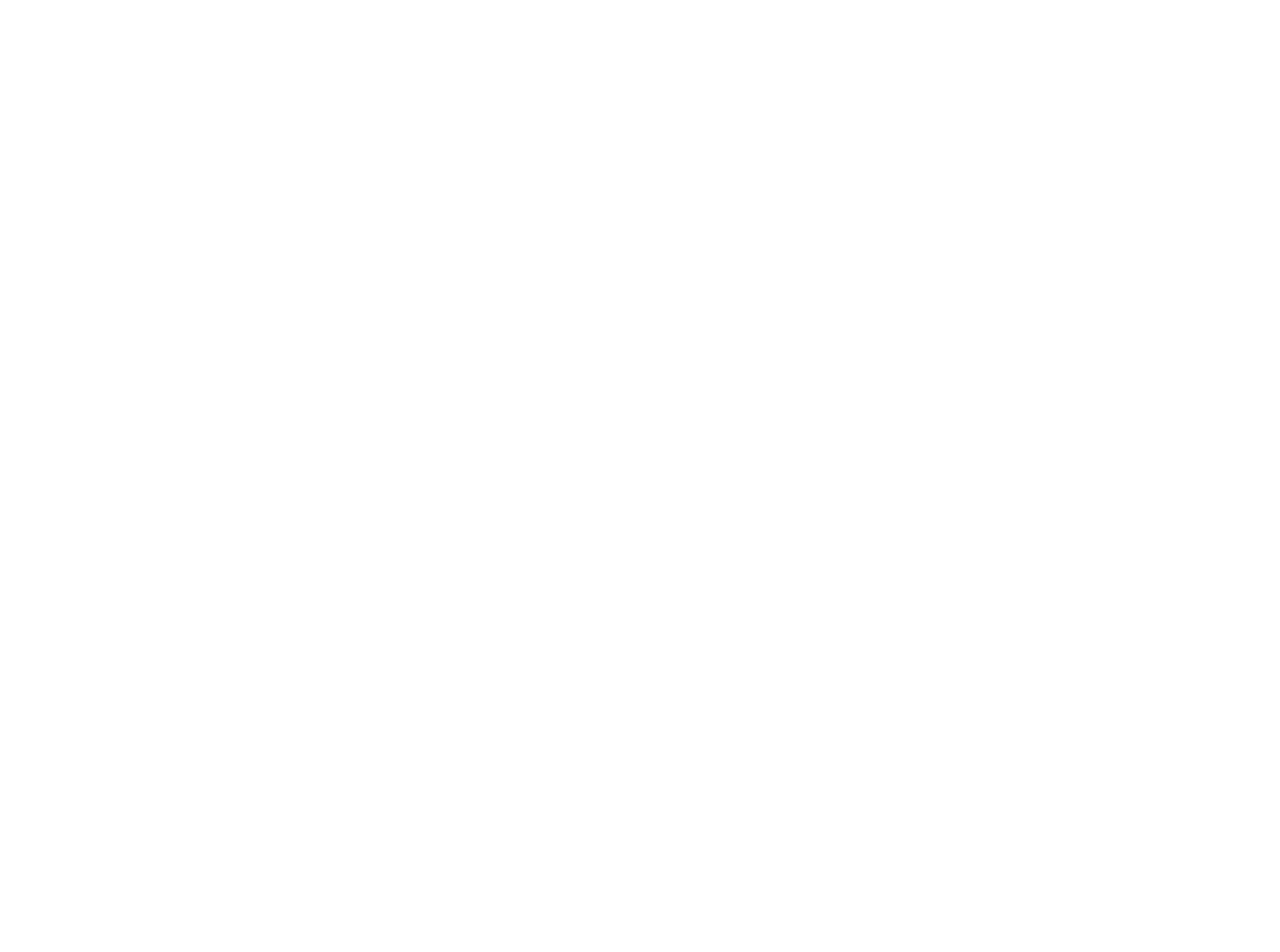
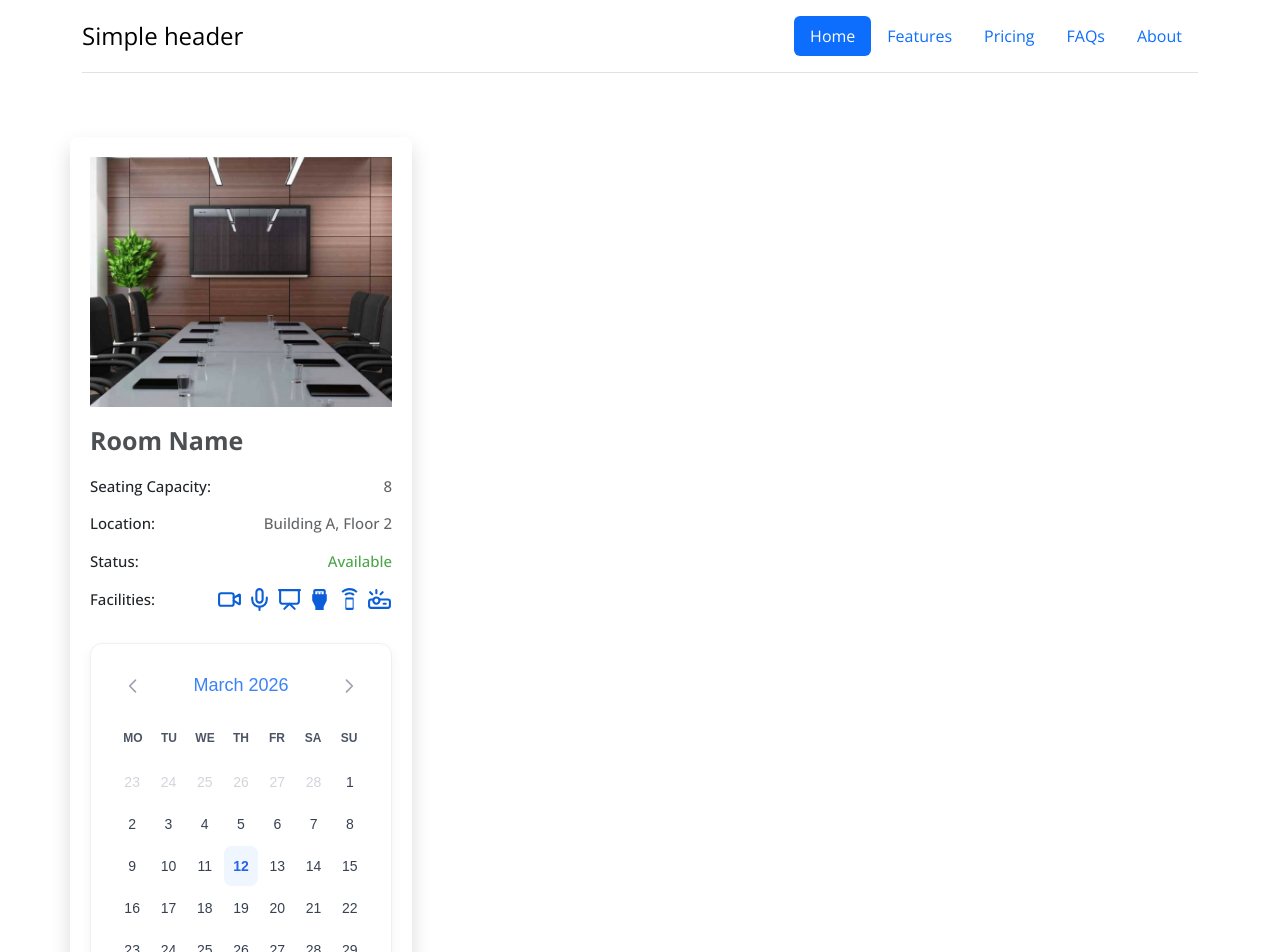
Before and after one commit to gnad0722/Meeting_Room_Web, a React (Create React App) app: page /detail in a window 1280 px wide. Before the commit this address had no page. Shown: the top 952 px of the page. Before the commit the page ends 800 px from the top, so only its background shows below. Built offline with nearby package versions, Linux system fonts and the light colour scheme.

Commit message:
Detail Page v1

```diff
--- a/src/App.jsx
+++ b/src/App.jsx
@@ -6,6 +6,7 @@
 } from "react-router-dom";
 import Homepage from './pages/Homepage';
 import BookingPage from './pages/BookingPage';
+import DetailRoomPage from './pages/DetailRoomPage';
 import "./assets/styles/index.css"
 function App() {
 
@@ -14,6 +15,7 @@
       <Routes>
         <Route path="/" element={<Homepage />} />
         <Route path="/room" element={<BookingPage/>} />
+        <Route path="/detail" element={<DetailRoomPage/>}/>
       </Routes>
     </BrowserRouter>
   );
--- /dev/null
+++ b/src/assets/styles/detailRoomPage.css
@@ -0,0 +1,135 @@
+.booking-page {
+  display: flex;
+  flex-direction: column;
+}
+.body-detail-page {
+  display: flex;
+  padding: 20px 70px;
+  width: 100%;
+  gap: 50px;
+}
+.card-room {
+  width: 30%;
+  display: flex;
+  flex-direction: column;
+  border-radius: 0.5rem;
+  background-color: white;
+  box-shadow: 0 10px 20px rgba(0, 0, 0, 0.15);
+  margin: 20px 0px;
+  padding: 20px;
+  gap: 15px;
+}
+.card-room img {
+  width: 100%;
+  height: 250px;
+  object-fit: cover;
+}
+.card-room #roomName {
+  font-size: 25px;
+  font-weight: bold;
+  opacity: 0.8;
+}
+.card-room #roomInfo {
+  display: flex;
+  font-size: 15px;
+  font-weight: 500;
+  justify-content: space-between;
+  align-items: center;
+}
+.card-room #roomInfo span {
+  font-size: 15px;
+  font-weight: 500;
+  opacity: 0.7;
+}
+.card-room #roomInfo .list-facility {
+  display: flex;
+  justify-content: space-between;
+  flex-wrap: wrap;
+  font-size: 25px;
+  color: #0b5ed7;
+  gap: 5px;
+}
+.calendar-container {
+  width: 320px;
+  padding: 24px;
+  background: #ffffff;
+  border-radius: 12px;
+  border: 1px solid #f0f0f0;
+  font-family: sans-serif;
+  box-shadow: 0 4px 12px rgba(0, 0, 0, 0.05);
+  user-select: none; /* Ngăn bôi đen văn bản khi click nhanh */
+}
+
+.calendar-header {
+  display: flex;
+  justify-content: space-between;
+  align-items: center;
+  margin-bottom: 25px;
+}
+
+.calendar-title {
+  color: #3b82f6;
+  font-size: 18px;
+  font-weight: 500;
+  margin: 0;
+  min-width: 140px;
+  text-align: center;
+}
+
+.nav-btn {
+  background: none;
+  border: none;
+  color: #9ca3af;
+  cursor: pointer;
+  padding: 8px;
+  border-radius: 50%;
+  display: flex;
+  align-items: center;
+  transition: all 0.2s;
+}
+
+.nav-btn:hover {
+  background-color: #f3f4f6;
+  color: #374151;
+}
+
+.weekday-grid {
+  display: grid;
+  grid-template-columns: repeat(7, 1fr);
+  margin-bottom: 15px;
+}
+
+.weekday-label {
+  text-align: center;
+  font-size: 12px;
+  font-weight: 700;
+  color: #4b5563;
+}
+
+.days-grid {
+  display: grid;
+  grid-template-columns: repeat(7, 1fr);
+  gap: 2px;
+}
+
+.day-cell {
+  height: 40px;
+  display: flex;
+  align-items: center;
+  justify-content: center;
+  font-size: 14px;
+  cursor: pointer;
+  border-radius: 8px;
+  transition: 0.2s;
+}
+
+.day-cell.current-month { color: #374151; }
+.day-cell.other-month { color: #d1d5db; }
+
+.day-cell:hover { background-color: #f9fafb; }
+
+.day-cell.selected {
+  background-color: #eff6ff;
+  color: #2563eb;
+  font-weight: bold;
+}
--- /dev/null
+++ b/src/components/Calendar.jsx
@@ -0,0 +1,97 @@
+import React, { useState } from "react";
+function Calendar() {
+ const [viewDate, setViewDate] = useState(new Date());
+  const [selectedDate, setSelectedDate] = useState(new Date());
+
+  const daysOfWeek = ['MO', 'TU', 'WE', 'TH', 'FR', 'SA', 'SU'];
+  const month = viewDate.getMonth();
+  const year = viewDate.getFullYear();
+
+  const changeMonth = (offset) => {
+    setViewDate(new Date(year, month + offset, 1));
+  };
+
+  const handleDateClick = (day, isCurrentMonth) => {
+    if (isCurrentMonth) {
+      setSelectedDate(new Date(year, month, day));
+    }
+  };
+
+  const generateDays = () => {
+    const firstDayOfMonth = new Date(year, month, 1);
+    const lastDayOfMonth = new Date(year, month + 1, 0);
+
+    let firstDayWeekday = firstDayOfMonth.getDay();
+    firstDayWeekday = firstDayWeekday === 0 ? 6 : firstDayWeekday - 1;
+
+    const days = [];
+    const prevMonthLastDay = new Date(year, month, 0).getDate();
+
+    for (let i = firstDayWeekday - 1; i >= 0; i--) {
+      days.push({ day: prevMonthLastDay - i, currentMonth: false });
+    }
+
+    for (let i = 1; i <= lastDayOfMonth.getDate(); i++) {
+      days.push({ day: i, currentMonth: true });
+    }
+
+    const totalSlots = 42;
+    const remainingSlots = totalSlots - days.length;
+    for (let i = 1; i <= remainingSlots; i++) {
+      days.push({ day: i, currentMonth: false });
+    }
+
+    return days;
+  };
+
+  return (
+    <div className="calendar-container">
+      <div className="calendar-header">
+        <button className="nav-btn" onClick={() => changeMonth(-1)}>
+          <svg width="20" height="20" fill="none" stroke="currentColor" viewBox="0 0 24 24">
+            <path strokeLinecap="round" strokeLinejoin="round" strokeWidth="2" d="M15 19l-7-7 7-7" />
+          </svg>
+        </button>
+
+        <h2 className="calendar-title">
+          {new Intl.DateTimeFormat('en-US', { month: 'long' }).format(viewDate)} {year}
+        </h2>
+
+        <button className="nav-btn" onClick={() => changeMonth(1)}>
+          <svg width="20" height="20" fill="none" stroke="currentColor" viewBox="0 0 24 24">
+            <path strokeLinecap="round" strokeLinejoin="round" strokeWidth="2" d="M9 5l7 7-7 7" />
+          </svg>
+        </button>
+      </div>
+
+      <div className="weekday-grid">
+        {daysOfWeek.map(day => (
+          <div key={day} className="weekday-label">{day}</div>
+        ))}
+      </div>
+
+      <div className="days-grid">
+        {generateDays().map((item, index) => {
+          const isSelected =
+            item.currentMonth &&
+            item.day === selectedDate.getDate() &&
+            month === selectedDate.getMonth() &&
+            year === selectedDate.getFullYear();
+
+          return (
+            <div
+              key={index}
+              onClick={() => handleDateClick(item.day, item.currentMonth)}
+              className={`day-cell
+                ${item.currentMonth ? 'current-month' : 'other-month'}
+                ${isSelected ? 'selected' : ''}`}
+            >
+              {item.day}
+            </div>
+          );
+        })}
+      </div>
+    </div>
+  );
+}
+export default Calendar;
--- /dev/null
+++ b/src/components/RoomCardDetail.jsx
@@ -0,0 +1,38 @@
+import React from "react";
+import image from "../assets/images/meetingroom.jpg";
+import { LuVideo, LuMic, LuPresentation, LuProjector } from "react-icons/lu";
+import { MdSpeakerPhone, MdSettingsInputHdmi } from "react-icons/md";
+import Calendar from "./Calendar";
+function RoomCardDetail() {
+  return (
+    <div className="card-room">
+      <img src={image} alt="Meeting Room" />
+      <span id="roomName">Room Name</span>
+      <span id="roomInfo">
+        Seating Capacity: <span>8</span>
+      </span>
+      <span id="roomInfo">
+        Location: <span>Building A, Floor 2</span>
+      </span>
+      <span id="roomInfo">
+        Status: <span style={{ color: "green" }}>Available</span>
+      </span>
+      <span id="roomInfo">
+        Facilities:{" "}
+        <div className="list-facility">
+          <LuVideo />
+          <LuMic />
+          <LuPresentation />
+          <MdSettingsInputHdmi />
+          <MdSpeakerPhone />
+          <LuProjector />
+        </div>
+      </span>
+      <div className="d-flex w-100 justify-content-center mt-3">
+          <Calendar/>
+      </div>
+
+    </div>
+  );
+}
+export default RoomCardDetail;
--- /dev/null
+++ b/src/pages/DetailRoomPage.jsx
@@ -0,0 +1,15 @@
+import React from "react";
+import "../assets/styles/detailRoomPage.css";
+import Header from "../components/Header";
+import RoomCardDetail from "../components/RoomCardDetail";
+function DetailRoomPage() {
+  return (
+    <div className="detail-page">
+        <Header/>
+      <div className="body-detail-page">
+        <RoomCardDetail/>
+      </div>
+    </div>
+  );
+}
+export default DetailRoomPage;
```
